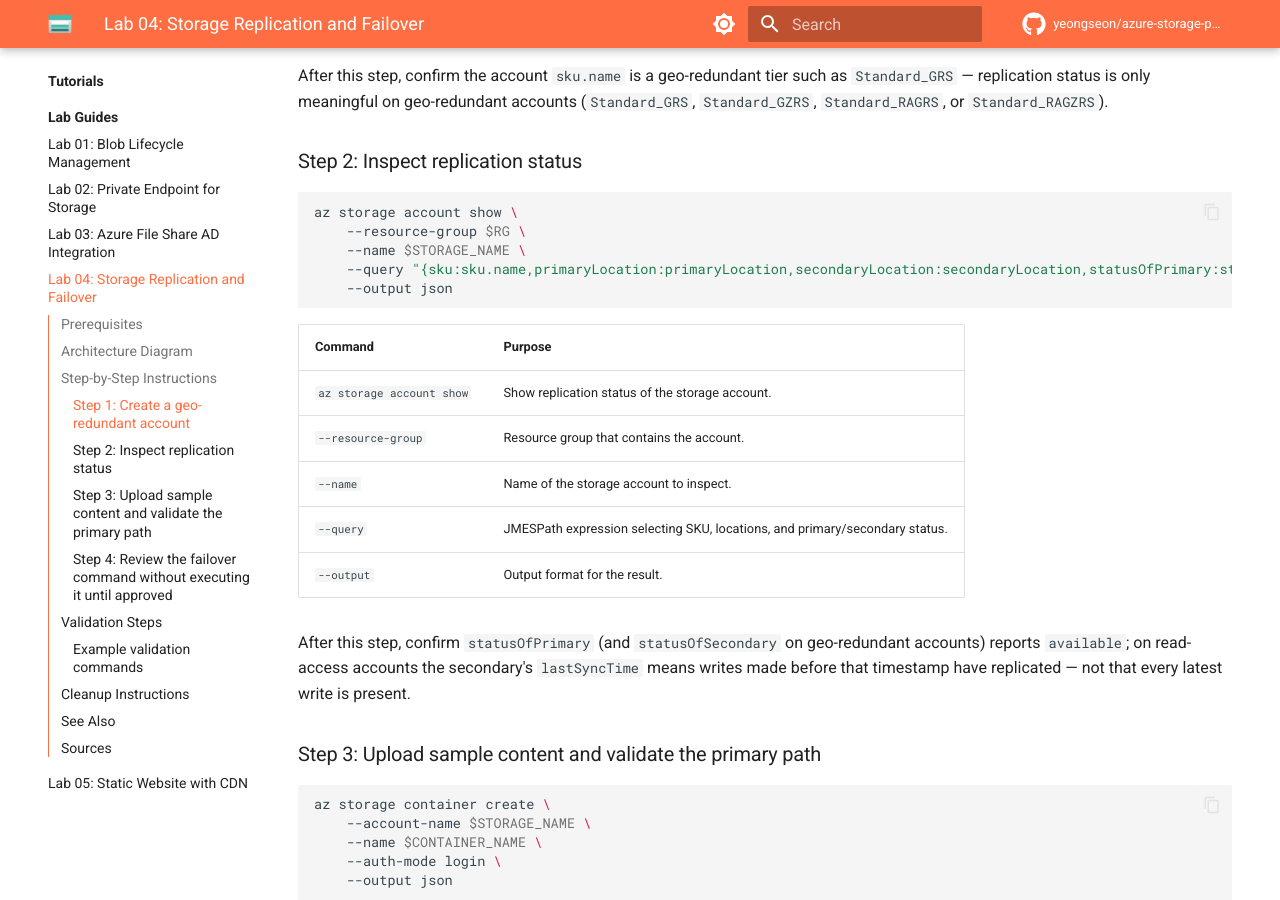
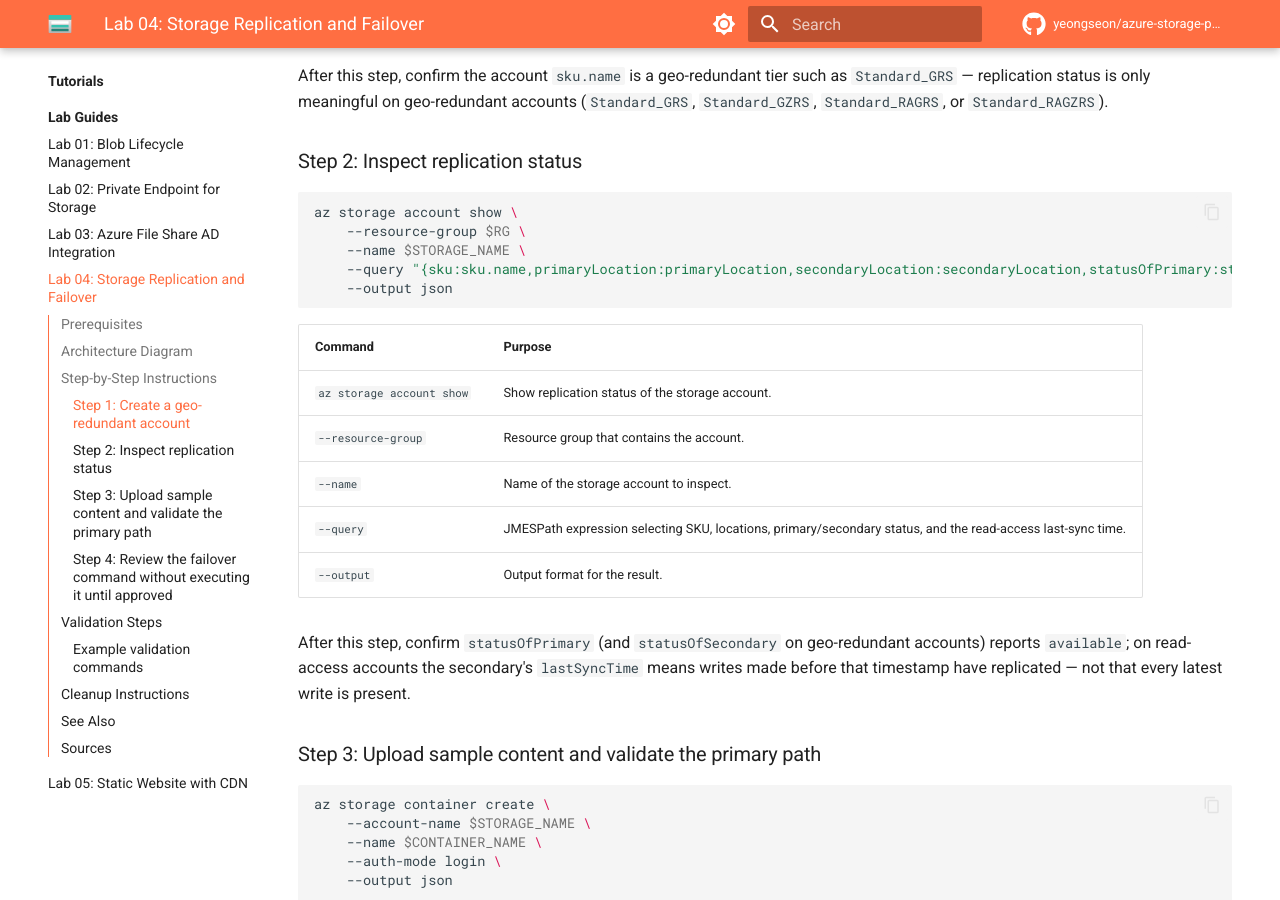
Before and after one commit to yeongseon/azure-storage-practical-guide, an MkDocs documentation site: the page built from docs/tutorials/lab-guides/lab-04-storage-replication-failover.md, in a window 1280 px wide and 900 px high, scrolled down 1377 px. Built offline with MkDocs 1.6.1 and Material for MkDocs 9.7.7, drawn with Linux system fonts in a browser that asks for light colours; comment, search, counter and statistics services are not loaded.

Commit message:
docs: surface lastSyncTime in replication-status query to match verification note

````diff
--- a/docs/tutorials/lab-guides/lab-04-storage-replication-failover.md
+++ b/docs/tutorials/lab-guides/lab-04-storage-replication-failover.md
@@ -74,7 +74,7 @@
 az storage account show \
     --resource-group $RG \
     --name $STORAGE_NAME \
-    --query "{sku:sku.name,primaryLocation:primaryLocation,secondaryLocation:secondaryLocation,statusOfPrimary:statusOfPrimary,statusOfSecondary:statusOfSecondary}" \
+    --query "{sku:sku.name,primaryLocation:primaryLocation,secondaryLocation:secondaryLocation,statusOfPrimary:statusOfPrimary,statusOfSecondary:statusOfSecondary,lastSyncTime:geoReplicationStats.lastSyncTime}" \
     --output json
 ```
 
@@ -83,7 +83,7 @@
 | `az storage account show` | Show replication status of the storage account. |
 | `--resource-group` | Resource group that contains the account. |
 | `--name` | Name of the storage account to inspect. |
-| `--query` | JMESPath expression selecting SKU, locations, and primary/secondary status. |
+| `--query` | JMESPath expression selecting SKU, locations, primary/secondary status, and the read-access last-sync time. |
 | `--output` | Output format for the result. |
 
 
````
